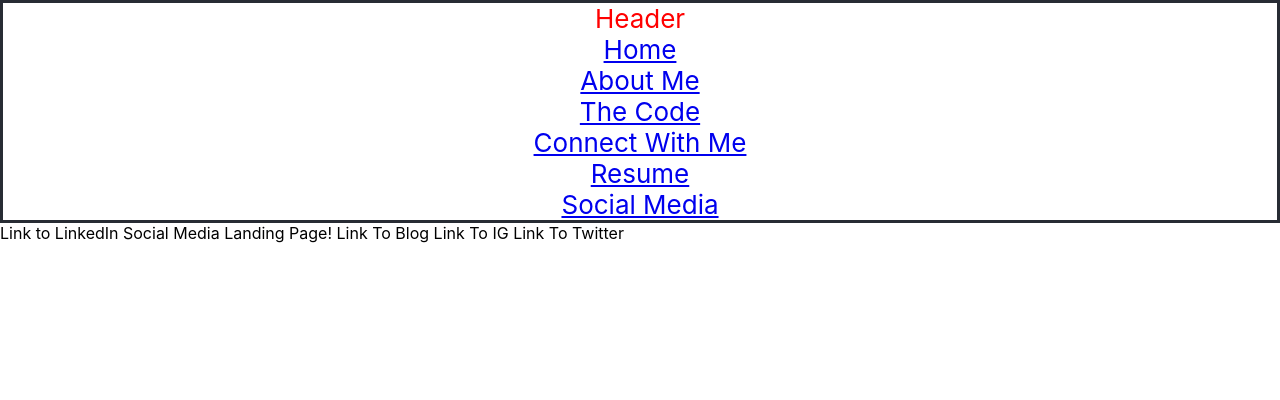
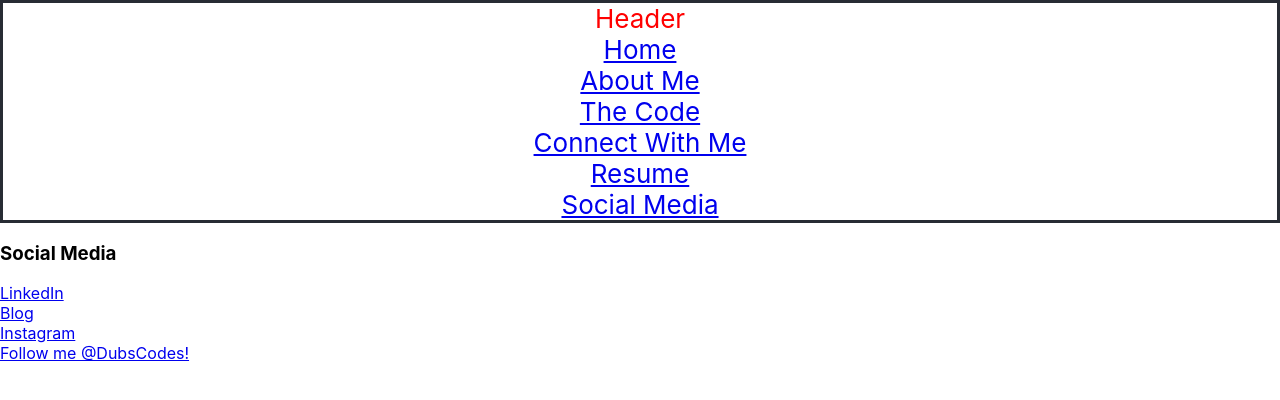
Before and after one commit to dimitraweinstein/dev-portfolio, a React (Create React App) app: page /socialmedia in a window 1280 px wide. Shown: the top 400 px of the page. Built offline with nearby package versions, Linux system fonts and the light colour scheme.

Commit message:
refactored app js and got links working in social media component

```diff
--- a/package.json
+++ b/package.json
@@ -8,6 +8,7 @@
     "@testing-library/user-event": "^12.8.3",
     "react": "^17.0.2",
     "react-dom": "^17.0.2",
+    "react-external-link": "^1.2.2",
     "react-router-dom": "^5.2.0",
     "react-scripts": "4.0.3",
     "web-vitals": "^1.1.2"
--- a/src/App.js
+++ b/src/App.js
@@ -1,7 +1,6 @@
 import React, { Component } from 'react';
 import {
   BrowserRouter as Router,
-  // Redirect,
   Route,
   Switch,
 } from "react-router-dom";
@@ -21,24 +20,12 @@ export default class App extends Component {
         <Router>
           <Header />
           <Switch>
-            <Route exact path = '/' render = {(routerProps) =>
-              <Home {...routerProps} />}
-            />
-            <Route exact path = '/aboutme' render = {(routerProps) =>
-              <AboutMe {...routerProps} />}
-            />
-            <Route exact path ='/thecode' render = {(routerProps) =>
-            <TheCode {...routerProps} />}
-            />
-            <Route exact path='/connect' render={(routerProps) =>
-              <ConnectWithMe {...routerProps} />}
-            />
-            <Route exact path='/resume' render={(routerProps) =>
-              <Resume {...routerProps} />}
-            />
-            <Route exact path='/socialmedia' render={(routerProps) =>
-              <SocialMedia {...routerProps} />}
-              />
+            <Route path="/" exact component = { Home } />
+            <Route path="/aboutme" exact component={ AboutMe } />
+            <Route path="/connect" exact component={ ConnectWithMe } />
+            <Route path="/thecode" exact component={TheCode} />
+            <Route path="/resume" exact component={Resume} />
+            <Route path="/socialmedia" exact component={ SocialMedia } />
           </Switch>
         </Router>
       </div>
--- a/src/Header.js
+++ b/src/Header.js
@@ -1,18 +1,19 @@
 import React, { Component } from 'react';
-import { Link } from 'react-router-dom';
-// import { Link } from 'react-router-dom';
+import { NavLink, Route } from 'react-router-dom';
 
 export default class Header extends Component {
     render() {
         return (
             <div className = 'header-div'>
                 Header
-                <Link to='/'>Home</Link>
-                <Link to='/aboutme'>About Me</Link>
-                <Link to='/thecode'>The Code</Link>
-                <Link to='/connect'>Connect With Me</Link>
-                <Link to='/resume'>Resume</Link>
-                <Link to = '/socialmedia'>Social Media</Link>
+                <Route>
+                    <NavLink to='/'>Home</NavLink>
+                    <NavLink to='/aboutme'>About Me</NavLink>
+                    <NavLink to='/thecode'>The Code</NavLink>
+                    <NavLink to='/connect'>Connect With Me</NavLink>
+                    <NavLink to='/resume'>Resume</NavLink>
+                    <NavLink to='/socialmedia'>Social Media</NavLink>
+                </Route>
             </div>
         )
     }
--- a/src/navComponents/SocialMedia.js
+++ b/src/navComponents/SocialMedia.js
@@ -4,16 +4,29 @@ export default class SocialMedia extends Component {
     render() {
         return (
             <div>
-                Link to LinkedIn
-
-                Social Media Landing Page!
-
-                Link To Blog
-
-                Link To IG
-
-                Link To Twitter
-
+                <h3>Social Media</h3>
+                <div>
+                    <div>
+                        <a href = "https://www.linkedin.com/in/dimitraweinstein/">
+                            <span>LinkedIn</span>
+                        </a>
+                    </div>
+                    <div>
+                        <a href = "http://dubscode2life.blog/">
+                            <span>Blog</span>
+                        </a>
+                    </div>
+                    <div>
+                        <a href = "https://www.instagram.com/dubscode2life/">
+                            <span>Instagram</span>
+                        </a>
+                    </div>
+                    <div>
+                        <a href = "https://twitter.com/DubsCodes">
+                            <span>Follow me @DubsCodes!</span>
+                        </a>
+                    </div>
+                </div>
             </div>
         )
     }
```
Also changed, not shown: 1 other file (tests, documents, lock files or other folders).
